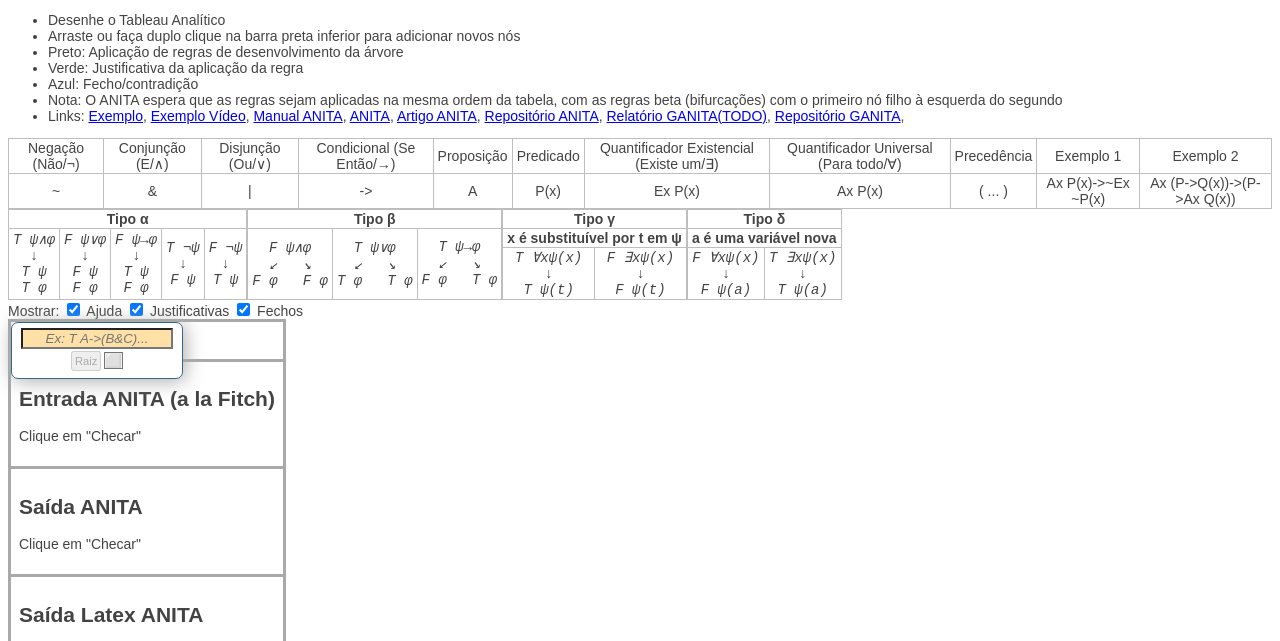
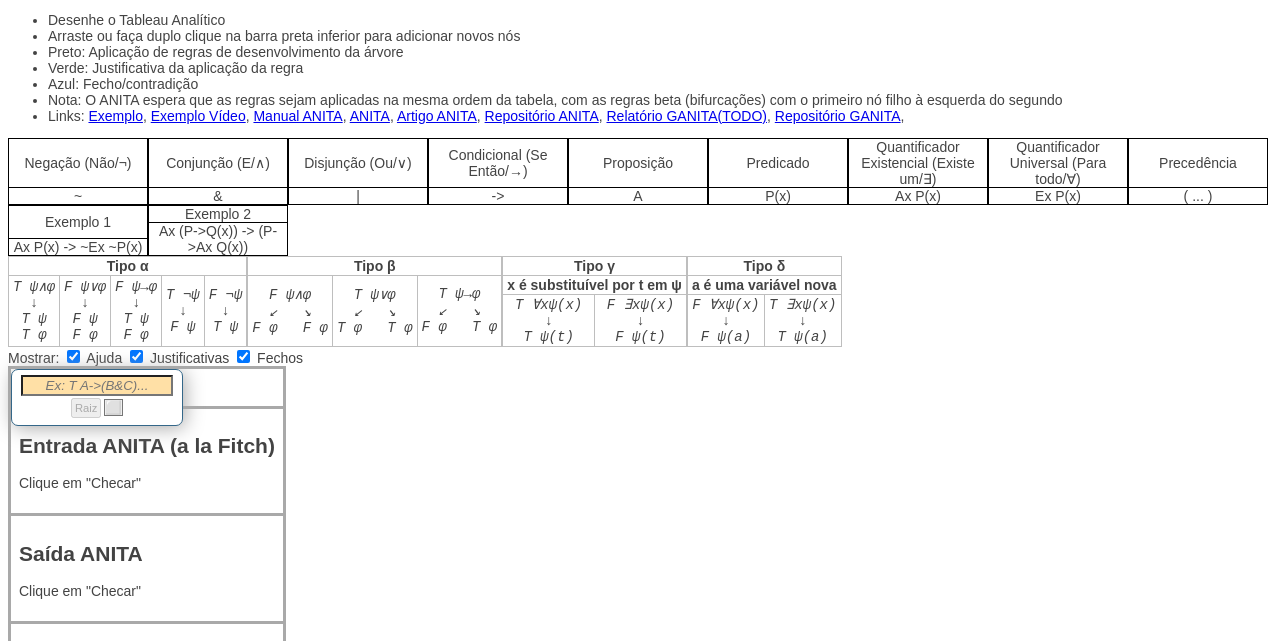
Before and after one commit to rardiol/ganita, a website built with webpack: page dist/index.html in a window 1280 px wide. Shown: the part 80-721 px from the top of the page. Built offline with nearby package versions, Linux system fonts and the light colour scheme; files whose address does not match are found by name; what @jsplumb/browser-ui, split.js would draw is missing.

Commit message:
symbols table in a grid

```diff
--- a/dist/ganita.css
+++ b/dist/ganita.css
@@ -202,6 +202,33 @@ table {
     padding: 2px;
 }
 
+#symboldiv {
+    display: grid;
+    grid-template-columns: repeat(auto-fill, 10em);
+}
+
+#symboldiv>div {
+    border: solid black;
+    border-width: 1px;
+    display: flex;
+    flex-direction: column;
+}
+
+#symboldiv>div>*:first-child {
+    border-bottom: solid black;
+    border-width: 1px;
+    flex: 1;
+    align-content: center;
+}
+
+#symboldiv>div p {
+    margin: 0;
+    padding-left: 4px;
+    padding-right: 4px;
+    text-wrap: auto;
+    text-align: center;
+}
+
 #ruletables {
     display: flex;
     flex-direction: row;
--- a/dist/index.html
+++ b/dist/index.html
@@ -38,34 +38,96 @@
         </ul>
         <span popover id="not">Negação</span>
 
-        <table>
-            <tr>
-                <td><span popovertarget="not">Negação (Não/¬)</span></td>
-                <td title="conj">Conjunção (E/∧)</td>
-                <td>Disjunção (Ou/∨)</td>
-                <td>Condicional (Se Então/→)</td>
-                <td>Proposição</td>
-                <td>Predicado</td>
-                <td>Quantificador Existencial (Existe um/∃)</td>
-                <td>Quantificador Universal (Para todo/∀)</td>
-                <td>Precedência</td>
-                <td>Exemplo 1</td>
-                <td>Exemplo 2</td>
-            </tr>
-            <tr>
-                <td>~</td>
-                <td>& </td>
-                <td>|</td>
-                <td>-></td>
-                <td>A</td>
-                <td>P(x)</td>
-                <td>Ex P(x)</td>
-                <td>Ax P(x)</td>
-                <td>( ... )</td>
-                <td>Ax P(x)->~Ex ~P(x) </td>
-                <td>Ax (P->Q(x))->(P->Ax Q(x))</td>
-            </tr>
-        </table>
+        <div id="symboldiv">
+            <div>
+                <div>
+                    <p>Negação (Não/¬)</p>
+                </div>
+                <div>
+                    <p>~</p>
+                </div>
+            </div>
+            <div>
+                <div>
+                    <p>Conjunção (E/∧)</p>
+                </div>
+                <div>
+                    <p>&</p>
+                </div>
+            </div>
+            <div>
+                <div>
+                    <p>Disjunção (Ou/∨)</p>
+                </div>
+                <div>
+                    <p>|</p>
+                </div>
+            </div>
+            <div>
+                <div>
+                    <p>Condicional (Se Então/→)</p>
+                </div>
+                <div>
+                    <p>-></p>
+                </div>
+            </div>
+            <div>
+                <div>
+                    <p>Proposição</p>
+                </div>
+                <div>
+                    <p>A</p>
+                </div>
+            </div>
+            <div>
+                <div>
+                    <p>Predicado</p>
+                </div>
+                <div>
+                    <p>P(x)</p>
+                </div>
+            </div>
+            <div>
+                <div>
+                    <p>Quantificador Existencial (Existe um/∃)</p>
+                </div>
+                <div>
+                    <p>Ax P(x)</p>
+                </div>
+            </div>
+            <div>
+                <div>
+                    <p>Quantificador Universal (Para todo/∀)</p>
+                </div>
+                <div>
+                    <p>Ex P(x)</p>
+                </div>
+            </div>
+            <div>
+                <div>
+                    <p>Precedência</p>
+                </div>
+                <div>
+                    <p>( ... )</p>
+                </div>
+            </div>
+            <div>
+                <div>
+                    <p>Exemplo 1</p>
+                </div>
+                <div>
+                    <p>Ax P(x) -> ~Ex ~P(x)</p>
+                </div>
+            </div>
+            <div>
+                <div>
+                    <p>Exemplo 2</p>
+                </div>
+                <div>
+                    <p>Ax (P->Q(x)) -> (P->Ax Q(x))</p>
+                </div>
+            </div>
+        </div>
 
         <div id="ruletables">
             <table>
```
